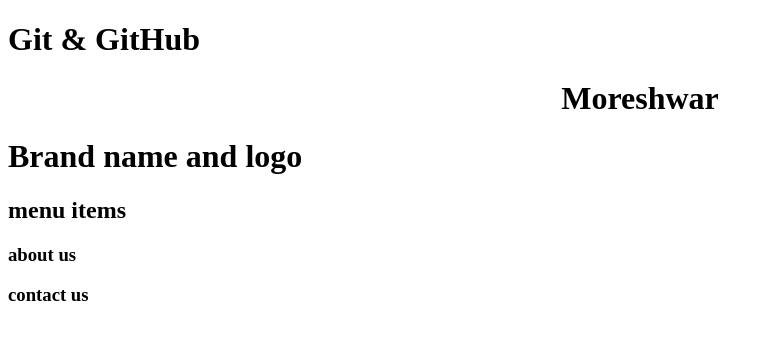
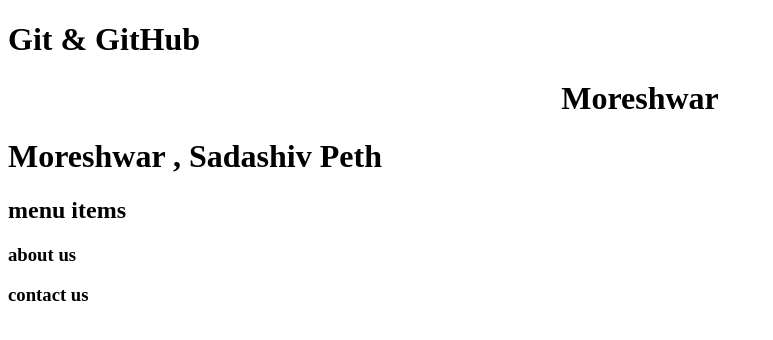
Before and after one commit to Developed-by-Pratik/Day-1, a plain HTML site: page index.html in a window 1280 px wide. Shown: the whole page, without its empty margins (0-773 px from the left). Drawn offline with Linux system fonts and the light colour scheme.

Commit message:
Changed the header part and added brand name

```diff
--- a/index.html
+++ b/index.html
@@ -12,7 +12,7 @@
     <h1 style="text-align: center;">Moreshwar</h1>
 
     <div class="header">
-        <h1>Brand name and logo</h1>
+        <h1>Moreshwar , Sadashiv Peth</h1>
     </div>
 
     <div class="menu">
```
